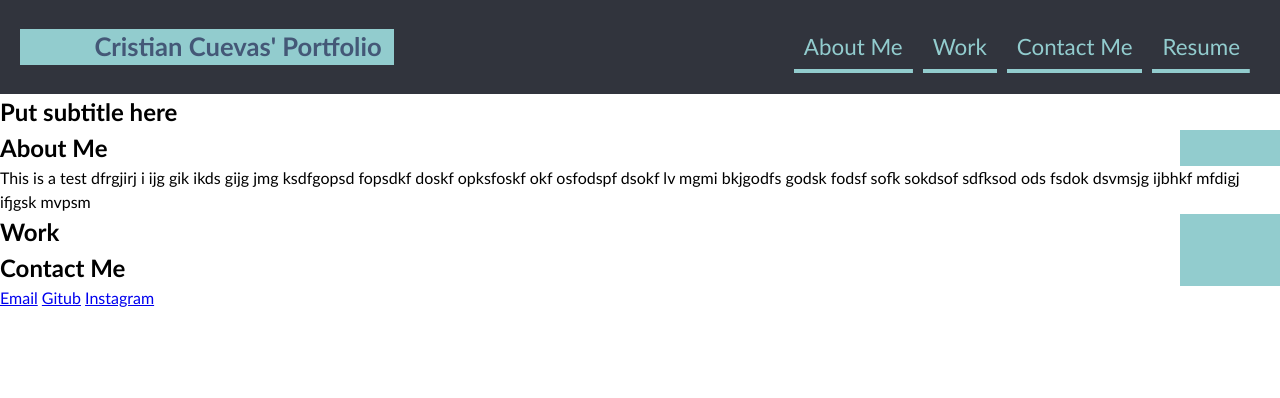
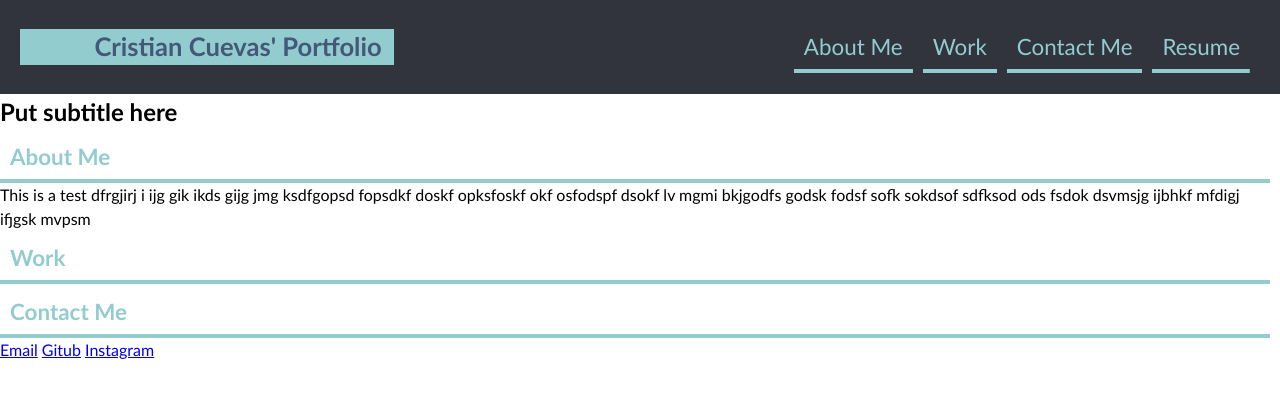
Before and after one commit to CristianC707/AboutMe, a plain HTML site: page index.html in a window 1280 px wide. Drawn offline with Linux system fonts and the light colour scheme.

```diff
--- a/assets/css/style.css
+++ b/assets/css/style.css
@@ -66,5 +66,14 @@ nav a:hover {
 }
 
 .leftbar {
-    border-right: 100px solid #92ccce;
+    text-decoration: none;
+    padding: 10px;
+    margin-right: 10px;
+    color: var(--b);
+    background-image: linear-gradient(280deg, var(--b) 0%, var(--b) 100%);
+    background-repeat: no-repeat;
+    background-size: 100% 0.2em;
+    background-position: bottom;
+    font-size: 1.4em;
+
 }
```
Also changed, not shown: 1 other file.
